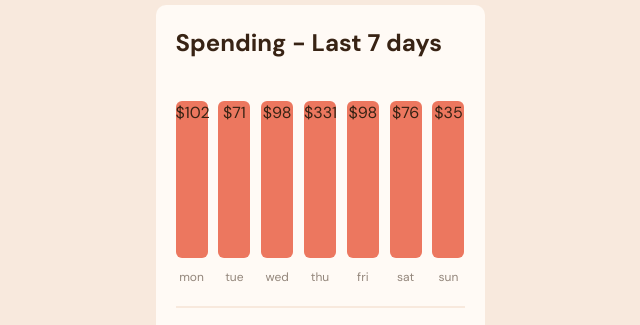
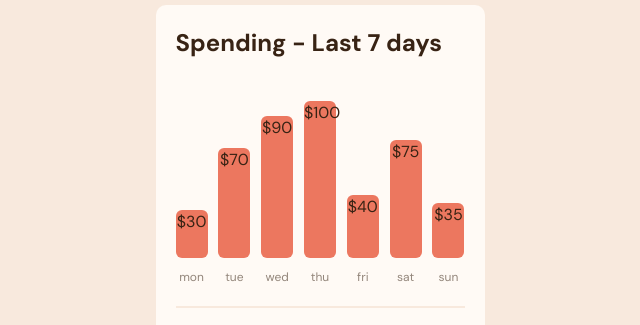
Before and after one commit to drobotmaksym/Expenses-Card, a plain HTML site: page index.html in a window 1280 px wide. Shown: the part 250-575 px from the top of the page, without its empty margins (320-960 px from the left). Drawn offline with Linux system fonts and the light colour scheme.

Commit message:
Added expenses by days

```diff
--- a/css/style.css
+++ b/css/style.css
@@ -111,3 +111,11 @@ hr {
 .card_subsummary > * { position: relative; }
 .card_subsummary > p { top: 0; }
 .card_subsummary > h2 { bottom: 0; }
+
+.card li:nth-child(1) > div { flex: 0.3; }
+.card li:nth-child(2) > div { flex: 0.7; }
+.card li:nth-child(3) > div { flex: 0.9; }
+.card li:nth-child(4) > div { flex: 1; }
+.card li:nth-child(5) > div { flex: 0.4; }
+.card li:nth-child(6) > div { flex: 0.75; }
+.card li:nth-child(7) > div { flex: 0.35; }
--- a/index.html
+++ b/index.html
@@ -32,27 +32,27 @@
       <ul class="flex-group">
         <li>
           <p class="fs-300 neutral-400">mon</p>
-          <div>$102</div>
+          <div>$30</div>
         </li>
         <li>
           <p class="fs-300 neutral-400">tue</p>
-          <div>$71</div>
+          <div>$70</div>
         </li>
         <li>
           <p class="fs-300 neutral-400">wed</p>
-          <div>$98</div>
+          <div>$90</div>
         </li>
         <li>
           <p class="fs-300 neutral-400">thu</p>
-          <div>$331</div>
+          <div>$100</div>
         </li>
         <li>
           <p class="fs-300 neutral-400">fri</p>
-          <div>$98</div>
+          <div>$40</div>
         </li>
         <li>
           <p class="fs-300 neutral-400">sat</p>
-          <div>$76</div>
+          <div>$75</div>
         </li>
         <li>
           <p class="fs-300 neutral-400">sun</p>
```
